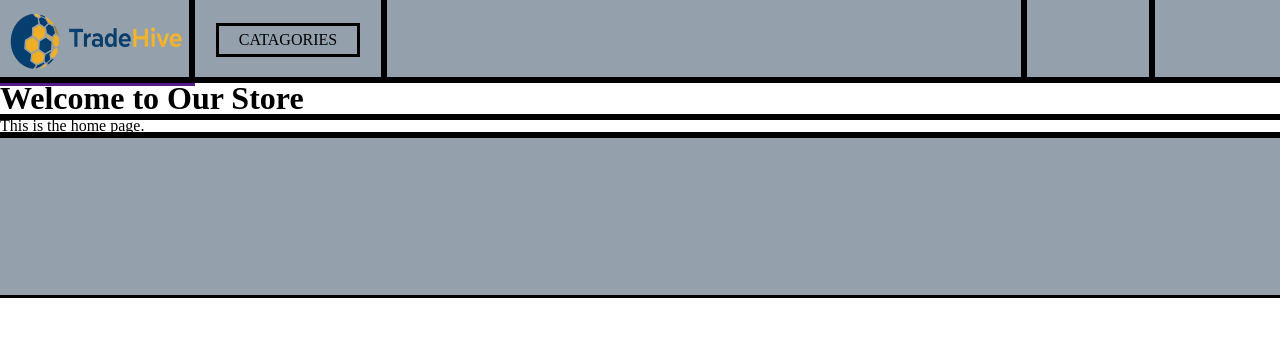
After one commit to Mbrenneman0/cset155cset180final, a Flask app: page / in a window 1280 px wide. The commit adds this page. Shown: the top 337 px of the page. Run offline with Flask 3, Linux system fonts and the light colour scheme.

Commit message:
added index page

```diff
--- /dev/null
+++ b/Blueprints/index/__init__.py
@@ -0,0 +1 @@
+from .routes import index_bp
--- /dev/null
+++ b/Blueprints/index/routes.py
@@ -0,0 +1,8 @@
+from flask import Flask, render_template, request, redirect, url_for, flash, Blueprint
+# from Services."folder" import 'funcs_needed'
+
+index_bp = Blueprint('index',__name__, url_prefix='/')
+
+@index_bp.route('/', methods=['GET'])
+def index():
+    return render_template('index.html')
--- a/Templates/base.html
+++ b/Templates/base.html
@@ -43,7 +43,7 @@
 
         </span>
     </header>
-    {% body block %}
+    {% block body %}
     {% endblock %}
     <footer>
 
--- /dev/null
+++ b/Templates/index.html
@@ -0,0 +1,8 @@
+{% extends "base.html" %}
+
+{% block title %}Home{% endblock %}
+
+{% block body %}
+    <h1>Welcome to Our Store</h1>
+    <p>This is the home page.</p>
+{% endblock %}
--- a/main.py
+++ b/main.py
@@ -1,6 +1,7 @@
 from flask import Flask
 from config import Config
 
+from Blueprints.index import index_bp
 from Blueprints.auth import auth_bp
 from Blueprints.products import products_bp
 from Blueprints.cart import cart_bp
@@ -15,6 +16,7 @@ def create_app():
 
     init_client(app)
 
+    app.register_blueprint(index_bp)
     app.register_blueprint(auth_bp)
     app.register_blueprint(products_bp)
     app.register_blueprint(cart_bp)
```
